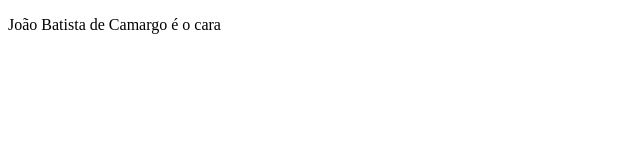
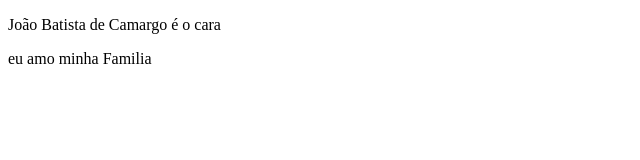
Before and after one commit to RedAngelus/NovoCampo, a plain HTML site: page index.html in a window 1280 px wide. Shown: the whole page, without its empty margins (0-640 px from the left). Drawn offline with Linux system fonts and the light colour scheme.

Commit message:
segunda alteracao

```diff
--- a/index.html
+++ b/index.html
@@ -7,5 +7,6 @@
 </head>
 <body>
     <p>João Batista de Camargo é o cara</p>
+    <p>eu amo minha Familia</p>
 </body>
 </html>
```
